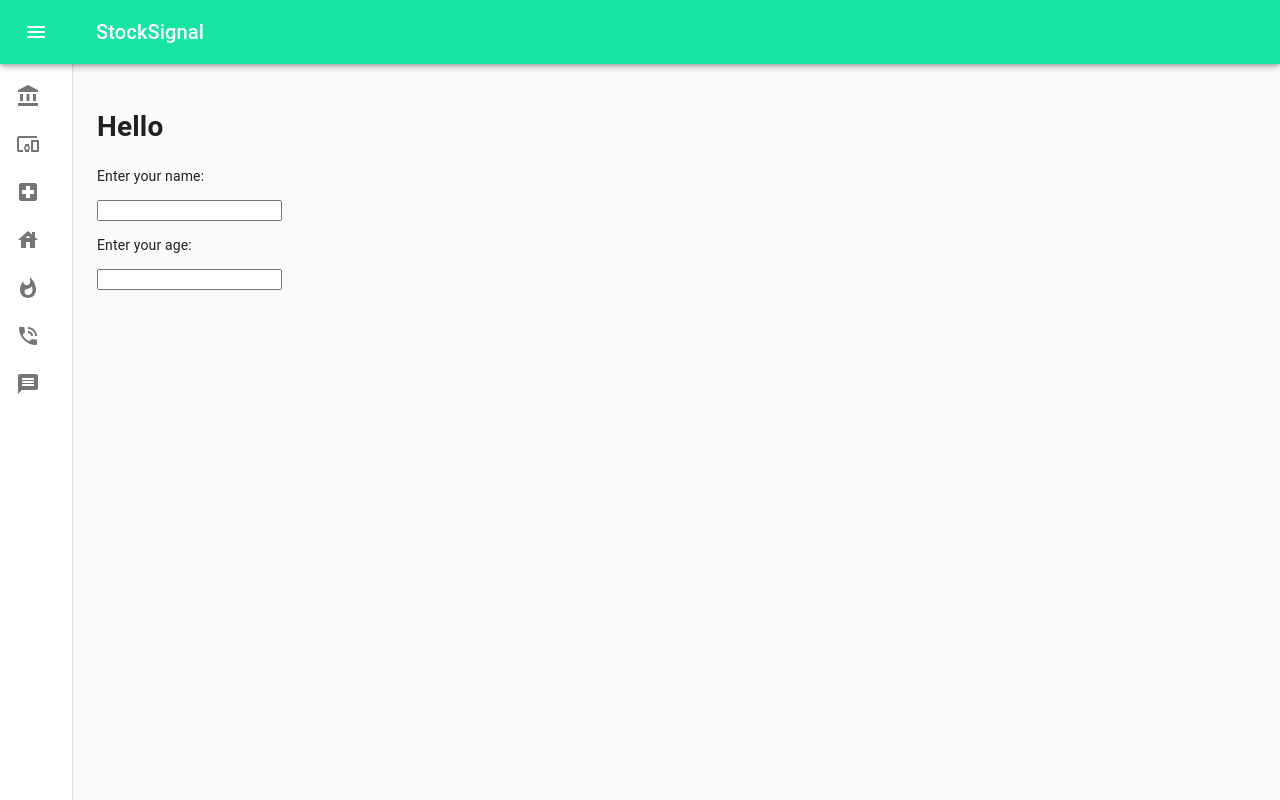
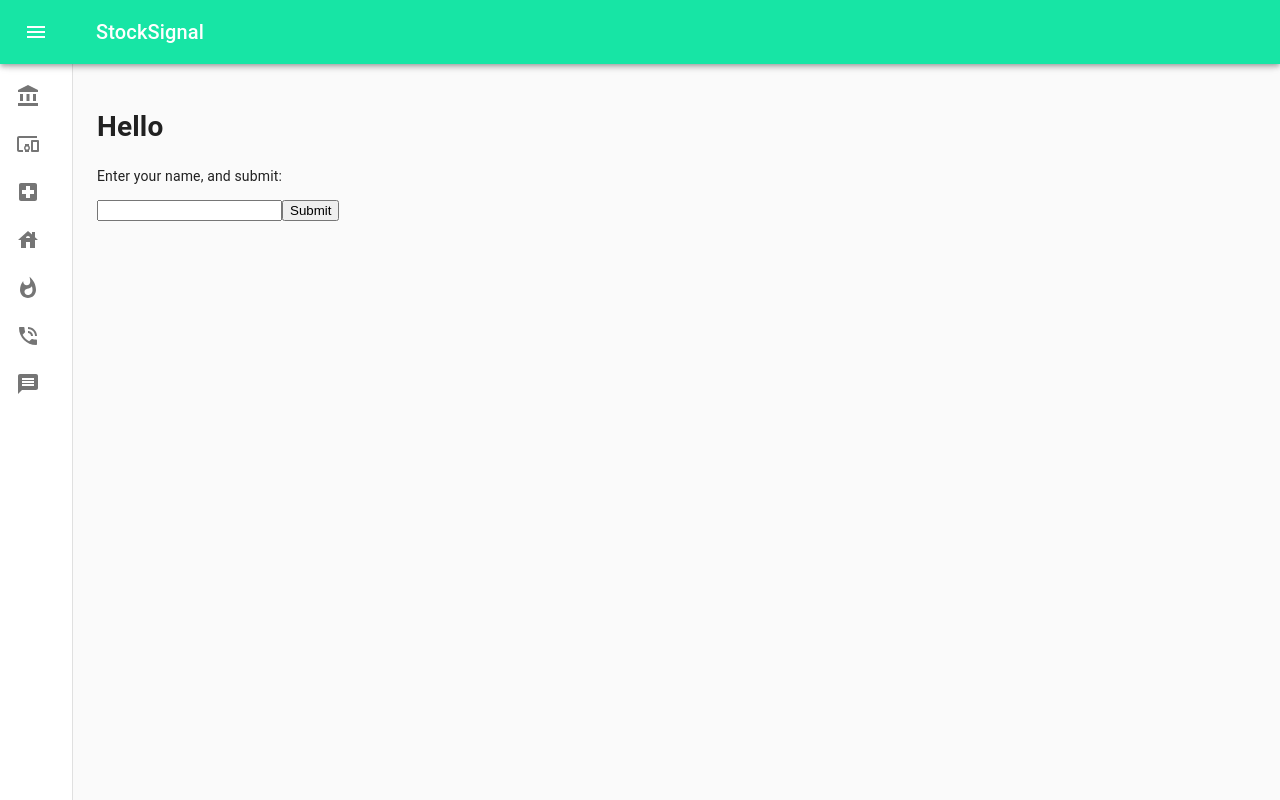
Before and after one commit to numankh/UrNews, a React (Create React App) app: page /msgs in a window 1280 px wide. Built offline with nearby package versions, Linux system fonts and the light colour scheme.

Commit message:
created submit form

```diff
--- a/src/pages/TextMsgs.js
+++ b/src/pages/TextMsgs.js
@@ -1,37 +1,35 @@
 import React from 'react';
+import ReactDOM from 'react-dom';
 
 class MyForm extends React.Component {
   constructor(props) {
     super(props);
     this.state = {
-      username: '',
-      age: null,
+      phone_number: ''
     };
   }
+  mySubmitHandler = (event) => {
+    event.preventDefault();
+    alert("You are submitting " + this.state.phone_number);
+  }
   myChangeHandler = (event) => {
-    let nam = event.target.name;
-    let val = event.target.value;
-    this.setState({[nam]: val});
+    this.setState({phone_number: event.target.value});
   }
   render() {
     return (
-      <form>
-      <h1>Hello {this.state.username} {this.state.age}</h1>
-      <p>Enter your name:</p>
+      <form onSubmit={this.mySubmitHandler}>
+      <h1>Hello {this.state.phone_number}</h1>
+      <p>Enter your name, and submit:</p>
       <input
         type='text'
-        name='username'
         onChange={this.myChangeHandler}
       />
-      <p>Enter your age:</p>
       <input
-        type='text'
-        name='age'
-        onChange={this.myChangeHandler}
+        type='submit'
       />
       </form>
     );
   }
 }
 
-export default MyForm;
+export default MyForm
```
